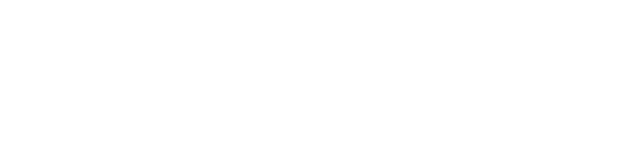
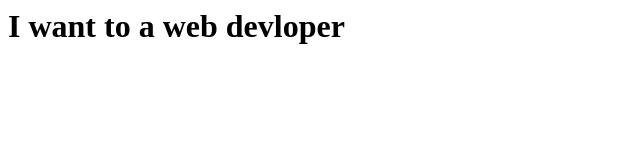
Before and after one commit to Mamun2k22/my-second-repo, a plain HTML site: page index.html in a window 1280 px wide. Shown: the whole page, without its empty margins (0-640 px from the left). Drawn offline with Linux system fonts and the light colour scheme.

Commit message:
more add

```diff
--- a/index.html
+++ b/index.html
@@ -6,6 +6,8 @@
     <title>my-second-repo</title>
 </head>
 <body>
-
+    <h1>
+        I want to a web devloper
+    </h1>
 </body>
 </html>
```
